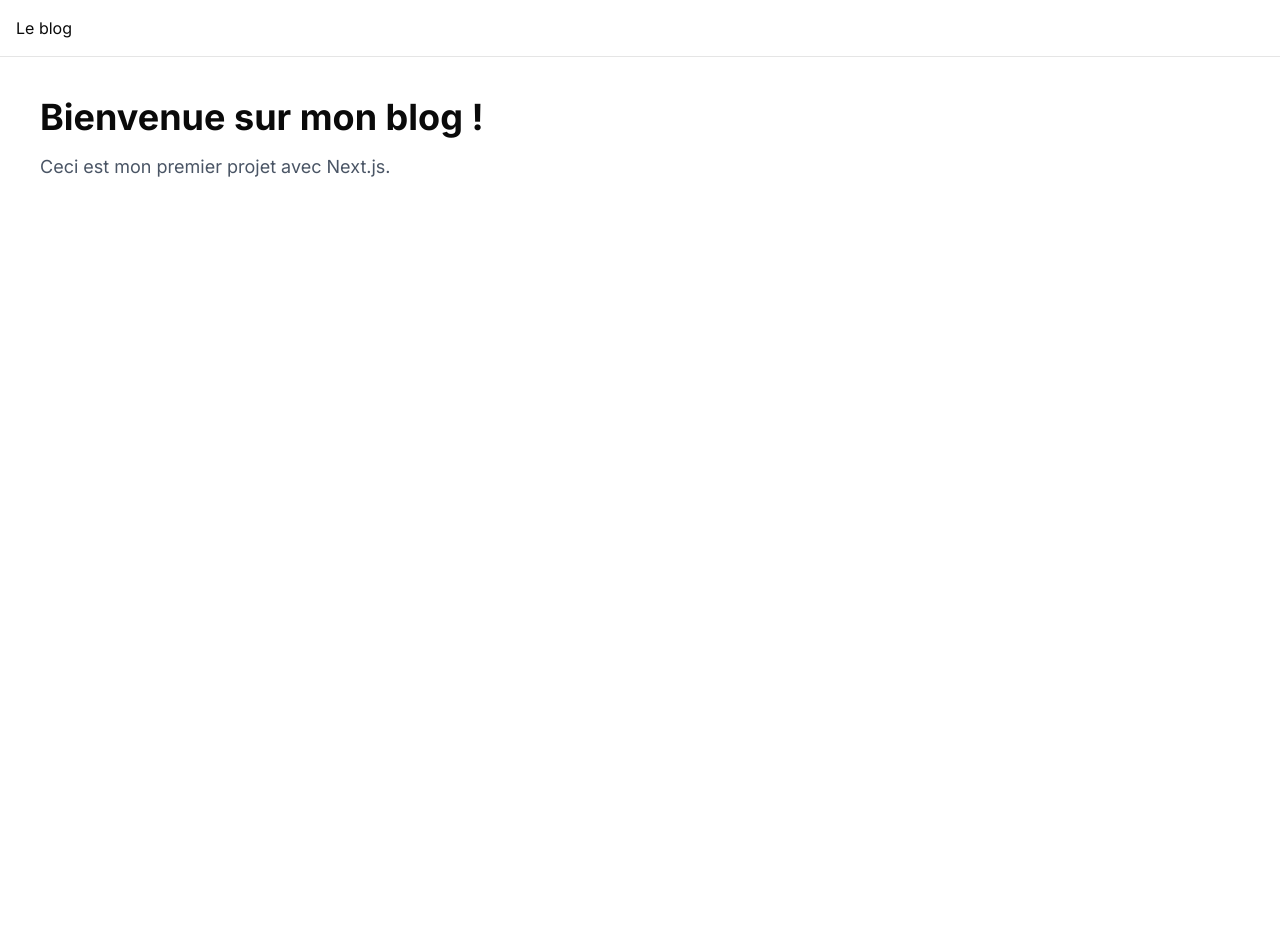
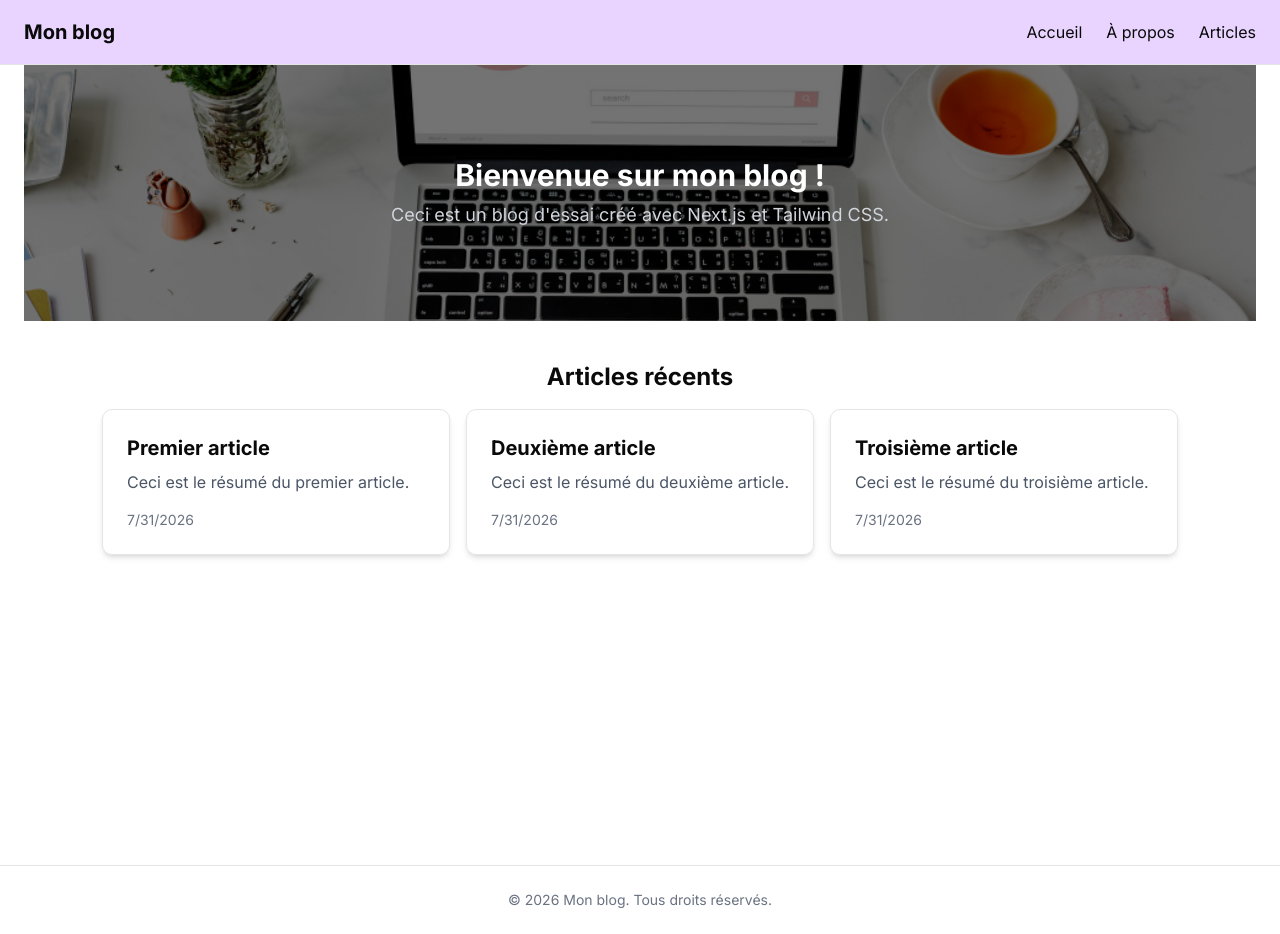
Before and after one commit to NadegeBocoAssogba/monblog, a Next.js app: page / in a window 1280 px wide. Before the commit the page ends 857 px from the top, so only its background shows below. Built offline with nearby package versions, Linux system fonts and the light colour scheme.

Commit message:
Début du projet

```diff
--- /dev/null
+++ b/app/about/page.tsx
@@ -0,0 +1,10 @@
+export default function AboutPage() {
+    return (
+        <>
+            <h1 className="text-3xl font-bold">À propos</h1>
+            <p className="mt-4">
+                Ceci est la page À propos de mon blog.
+            </p>
+        </>
+    );
+}
--- /dev/null
+++ b/app/articles/page.tsx
@@ -0,0 +1,11 @@
+export default function ArticlesPage() {
+  return (
+    <>
+      <h1 className="text-3xl font-bold">Articles</h1>
+
+      <p className="mt-4">
+        Tous les articles seront affichés ici.
+      </p>
+    </>
+  );
+}
--- a/app/layout.tsx
+++ b/app/layout.tsx
@@ -2,9 +2,10 @@ import type { Metadata } from "next";
 import { Roboto_Slab, Work_Sans, Inter } from "next/font/google";
 import "./globals.css";
 import Navbar from "@/components/layout/Navbar";
+import Footer from "@/components/layout/Footer";
 import { cn } from "@/lib/utils";
 
-const inter = Inter({subsets:['latin'],variable:'--font-sans'});
+const inter = Inter({ subsets: ['latin'], variable: '--font-sans' });
 
 const robotoSlab = Roboto_Slab({
   variable: "--font-roboto-slab",
@@ -32,8 +33,12 @@ export default function RootLayout({
       className={cn("h-full", "antialiased", robotoSlab.variable, workSans.variable, "font-sans", inter.variable)}
     >
       <body className="min-h-full flex flex-col">
-        <Navbar/>
-        {children}</body>
+        <Navbar />
+        <main className="w-full px-6">
+          {children}
+        </main>
+        <Footer />
+      </body>
     </html>
   );
 }
--- a/app/page.tsx
+++ b/app/page.tsx
@@ -1,11 +1,59 @@
 import Image from "next/image";
+import ArticleCard from "@/components/blog/ArticleCard";
+import bgImage from "@/public/bgHero.jpg";
 
+const articles = [
+  {
+    id: 1,
+    title: "Premier article",
+    excerpt: "Ceci est le résumé du premier article.",
+    date: new Date().toLocaleDateString(),
+  },
+  {
+    id: 2,
+    title: "Deuxième article",
+    excerpt: "Ceci est le résumé du deuxième article.",
+    date: new Date().toLocaleDateString(),
+  },
+  {
+    id: 3,
+    title: "Troisième article",
+    excerpt: "Ceci est le résumé du troisième article.",
+    date: new Date().toLocaleDateString(),
+  },
+];
 
-export default function PageAccueil() {
+export default function Home() {
   return (
-    <main className="p-10 min-h-screen">
-      <h1 className="text-4xl font-bold">Bienvenue sur mon blog !</h1>
-      <p className="mt-4 text-lg text-gray-600" >Ceci est mon premier projet avec Next.js.</p>
+    <main className="min-h-screen flex flex-col items-center gap-4">
+      <div className="relative h-64 w-full mb-6 flex items-center justify-center">
+        <Image
+          src={bgImage}
+          alt="Background image"
+          fill
+          className="object-cover"
+        />
+         <div className="absolute inset-0 bg-black/55 z-10" />
+        <div className="relative z-20 inset-0 flex flex-col items-center justify-center">
+          <h1 className="text-3xl font-bold text-white">Bienvenue sur mon blog !</h1>
+          <p className="text-lg text-gray-300 mt-2">
+            Ceci est un blog d&apos;essai créé avec Next.js et Tailwind CSS.
+          </p>
+        </div>
+      </div>
+      <div className="flex flex-col items-center justify-center px-6">
+        <h2 className="text-2xl font-bold mb-4">Articles récents</h2>
+        <div className="grid grid-cols-1 sm:grid-cols-2 md:grid-cols-3 gap-4">
+          {articles.map((article) => (
+            <ArticleCard
+              key={article.id}
+              title={article.title}
+              excerpt={article.excerpt}
+              date={article.date}
+            />
+          ))}
+        </div>
+      </div>
     </main>
   );
 }
--- /dev/null
+++ b/components/blog/ArticleCard.tsx
@@ -0,0 +1,15 @@
+type ArticleCardProps = {
+  title: string;
+  excerpt: string;
+  date: string;
+};
+
+export default function ArticleCard({ title, excerpt, date }: ArticleCardProps) {
+  return (
+    <article className="rounded-lg border p-6 shadow-md transition-transform hover:scale-105">
+      <h2 className="text-xl font-bold">{title}</h2>
+      <p className="mt-2 text-gray-600">{excerpt}</p>
+      <p className="mt-4 text-sm text-gray-500">{date}</p>
+    </article>
+  );
+}
--- a/components/layout/Footer.tsx
+++ b/components/layout/Footer.tsx
@@ -0,0 +1,9 @@
+export default function Footer() {
+    return (
+        <footer className="mt-auto border-t">
+            <div className="mx-auto max-w-7xl px-6 py-6 text-center text-sm text-gray-500">
+                © 2026 Mon blog. Tous droits réservés.
+            </div>
+        </footer>
+    );
+}
--- a/components/layout/Navbar.tsx
+++ b/components/layout/Navbar.tsx
@@ -1,14 +1,16 @@
-import Image from "next/image"
+import Link from "next/link";
 
 export default function Navbar() {
     return (
-        <nav className="p-4 border-b">
-            <ul>
-                <li>Le blog</li>
-
-
-            </ul>
-
+        <nav className="border-b bg-purple-200">
+            <div className="mx-auto flex h-16 max-w-7xl items-center justify-between px-6">
+                <h1 className="text-xl font-bold">Mon blog</h1>
+                <div className="flex gap-6">
+                    <Link href="/">Accueil</Link>
+                    <Link href="/about">À propos</Link>
+                    <Link href="/articles">Articles</Link>
+                </div>
+            </div>
         </nav>
-    )
+    );
 }
--- /dev/null
+++ b/components/ui/card.tsx
@@ -0,0 +1,100 @@
+import * as React from "react"
+
+import { cn } from "@/lib/utils"
+
+function Card({
+  className,
+  size = "default",
+  ...props
+}: React.ComponentProps<"div"> & { size?: "default" | "sm" }) {
+  return (
+    <div
+      data-slot="card"
+      data-size={size}
+      className={cn(
+        "group/card flex flex-col gap-(--card-spacing) overflow-hidden rounded-lg bg-card py-(--card-spacing) text-xs/relaxed text-card-foreground ring-1 ring-foreground/10 [--card-spacing:--spacing(4)] has-[>img:first-child]:pt-0 data-[size=sm]:[--card-spacing:--spacing(3)] *:[img:first-child]:rounded-t-lg *:[img:last-child]:rounded-b-lg",
+        className
+      )}
+      {...props}
+    />
+  )
+}
+
+function CardHeader({ className, ...props }: React.ComponentProps<"div">) {
+  return (
+    <div
+      data-slot="card-header"
+      className={cn(
+        "group/card-header @container/card-header grid auto-rows-min items-start gap-1 rounded-t-lg px-(--card-spacing) has-data-[slot=card-action]:grid-cols-[1fr_auto] has-data-[slot=card-description]:grid-rows-[auto_auto] [.border-b]:pb-(--card-spacing)",
+        className
+      )}
+      {...props}
+    />
+  )
+}
+
+function CardTitle({ className, ...props }: React.ComponentProps<"div">) {
+  return (
+    <div
+      data-slot="card-title"
+      className={cn("font-heading text-sm font-medium", className)}
+      {...props}
+    />
+  )
+}
+
+function CardDescription({ className, ...props }: React.ComponentProps<"div">) {
+  return (
+    <div
+      data-slot="card-description"
+      className={cn("text-xs/relaxed text-muted-foreground", className)}
+      {...props}
+    />
+  )
+}
+
+function CardAction({ className, ...props }: React.ComponentProps<"div">) {
+  return (
+    <div
+      data-slot="card-action"
+      className={cn(
+        "col-start-2 row-span-2 row-start-1 self-start justify-self-end",
+        className
+      )}
+      {...props}
+    />
+  )
+}
+
+function CardContent({ className, ...props }: React.ComponentProps<"div">) {
+  return (
+    <div
+      data-slot="card-content"
+      className={cn("px-(--card-spacing)", className)}
+      {...props}
+    />
+  )
+}
+
+function CardFooter({ className, ...props }: React.ComponentProps<"div">) {
+  return (
+    <div
+      data-slot="card-footer"
+      className={cn(
+        "flex items-center rounded-b-lg px-(--card-spacing) [.border-t]:pt-(--card-spacing)",
+        className
+      )}
+      {...props}
+    />
+  )
+}
+
+export {
+  Card,
+  CardHeader,
+  CardFooter,
+  CardTitle,
+  CardAction,
+  CardDescription,
+  CardContent,
+}
```
Also changed, not shown: app/blog/page.tsx (deleted), components/blog/Card.tsx (deleted), public/bgHero.jpg (added).
